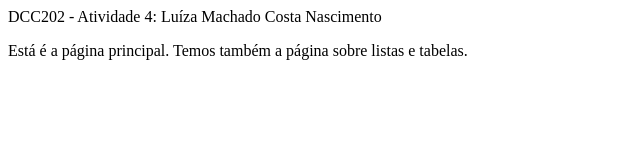
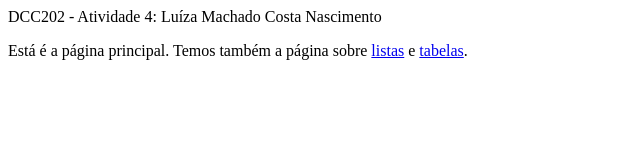
Before and after one commit to ufjf-dcc202/ufjf-dcc202-2023-3-b-atv4-luizamc003, a website: page index.html in a window 1280 px wide. Shown: the full height of the page, 0-640 px from the left. Drawn offline with Linux system fonts and the light colour scheme.

Commit message:
adiciona âncoras

```diff
--- a/index.html
+++ b/index.html
@@ -9,7 +9,8 @@
     <main>
       <t1>DCC202 - Atividade 4: Luíza Machado Costa Nascimento</t1>
       <p>
-        Está é a página principal. Temos também a página sobre listas e tabelas.
+        Está é a página principal. Temos também a página sobre
+        <a href="listas.html">listas</a> e <a href="tabelas.html">tabelas</a>.
       </p>
     </main>
   </body>
```
